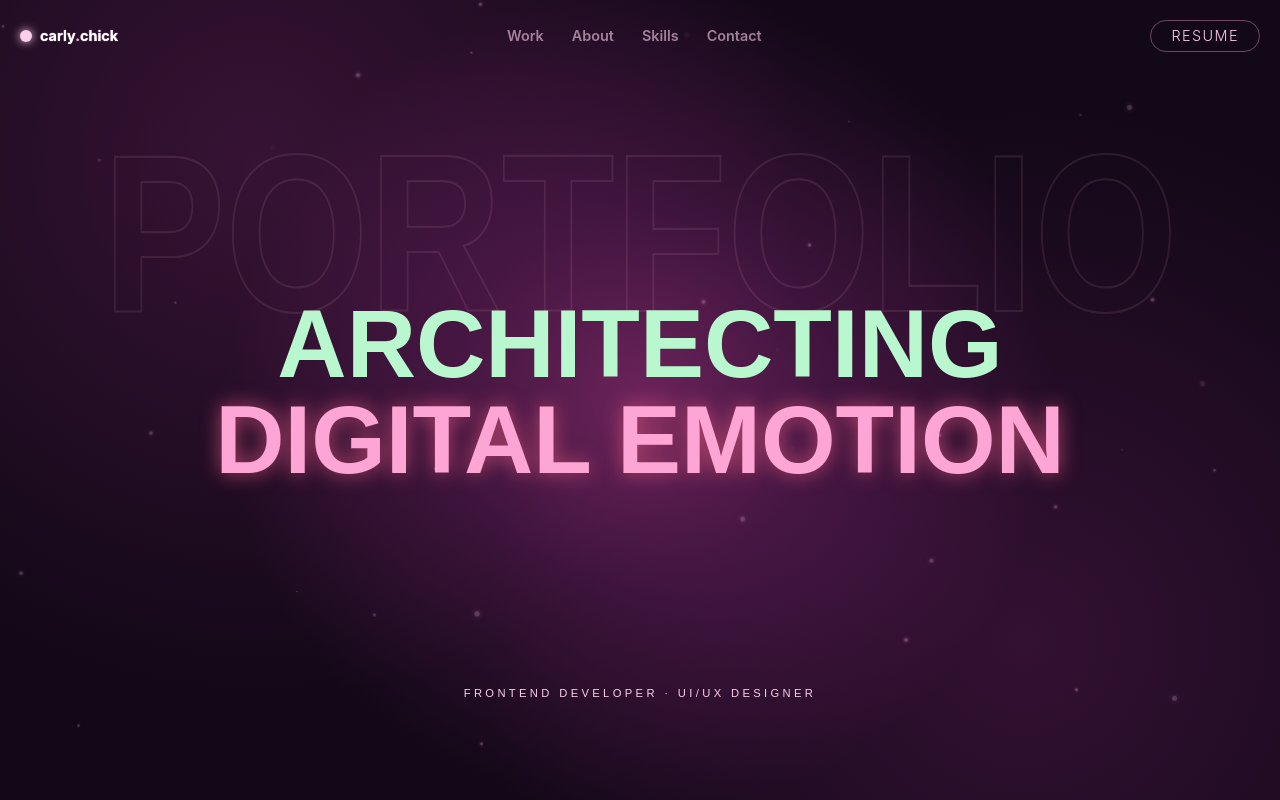
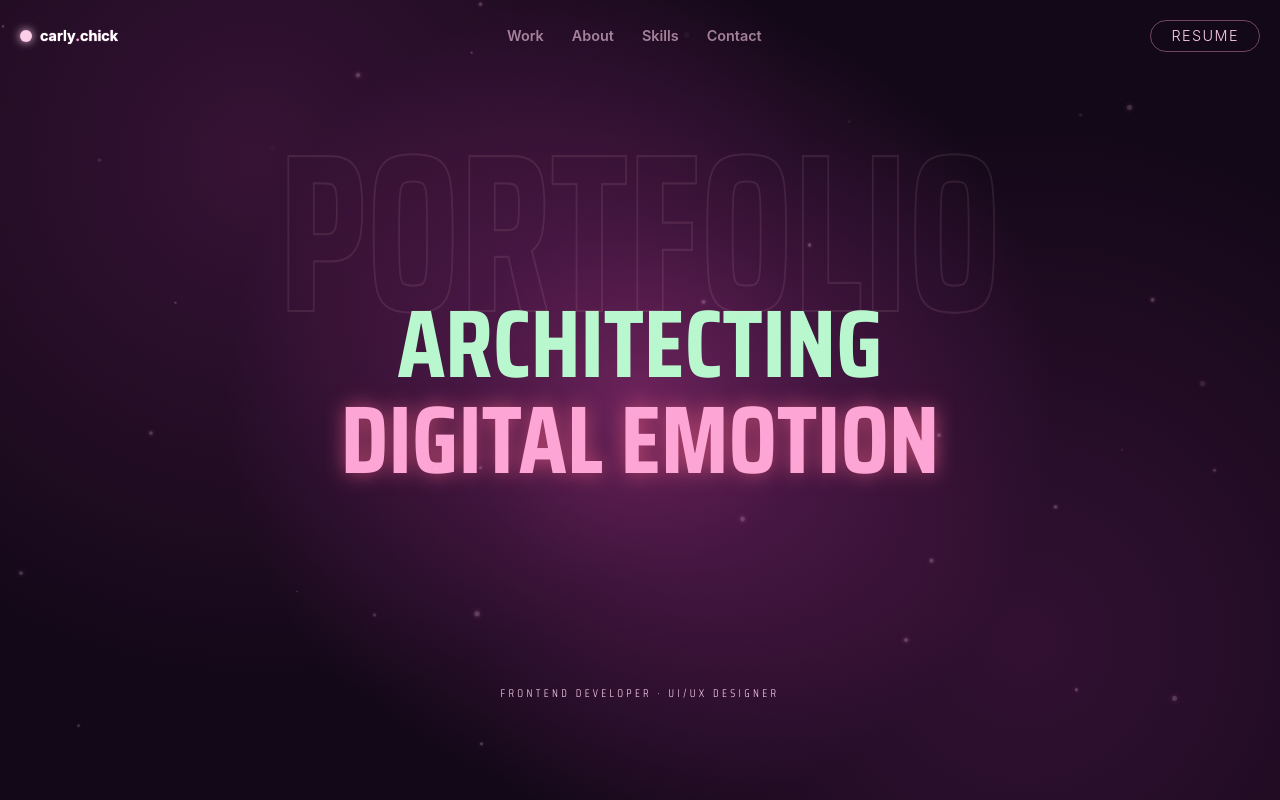
Before and after one commit to crrlyly/Portfolio-Website, a React (Vite) app in the folder client/: page / in a window 1280 px wide. Shown: the top 800 px of the page. Built offline with nearby package versions, Linux system fonts and the light colour scheme; no server answers.

Commit message:
changing things for vercel

```diff
--- a/client/package.json
+++ b/client/package.json
@@ -5,7 +5,7 @@
   "type": "module",
   "scripts": {
     "dev": "vite",
-    "build": "tsc -b && vite build",
+    "build": "vite build",
     "lint": "oxlint",
     "preview": "vite preview"
   },
--- a/client/src/main.css
+++ b/client/src/main.css
@@ -1,6 +1,6 @@
-@import "tailwindcss";
 @import url("https://fonts.googleapis.com/css2?family=Saira+Condensed:wght@100;200;300;400;500;600;700;800;900&display=swap");
 
+@import "tailwindcss";
 
 .saira-condensed-thin {
   font-family: "Saira Condensed", sans-serif;
@@ -55,7 +55,6 @@
   font-weight: 900;
   font-style: normal;
 }
-
 
 *,
 ::after,
@@ -167,7 +166,6 @@ body {
   width: 100%;
 }
 
-
 ::-webkit-scrollbar {
   width: 8px;
 }
```
